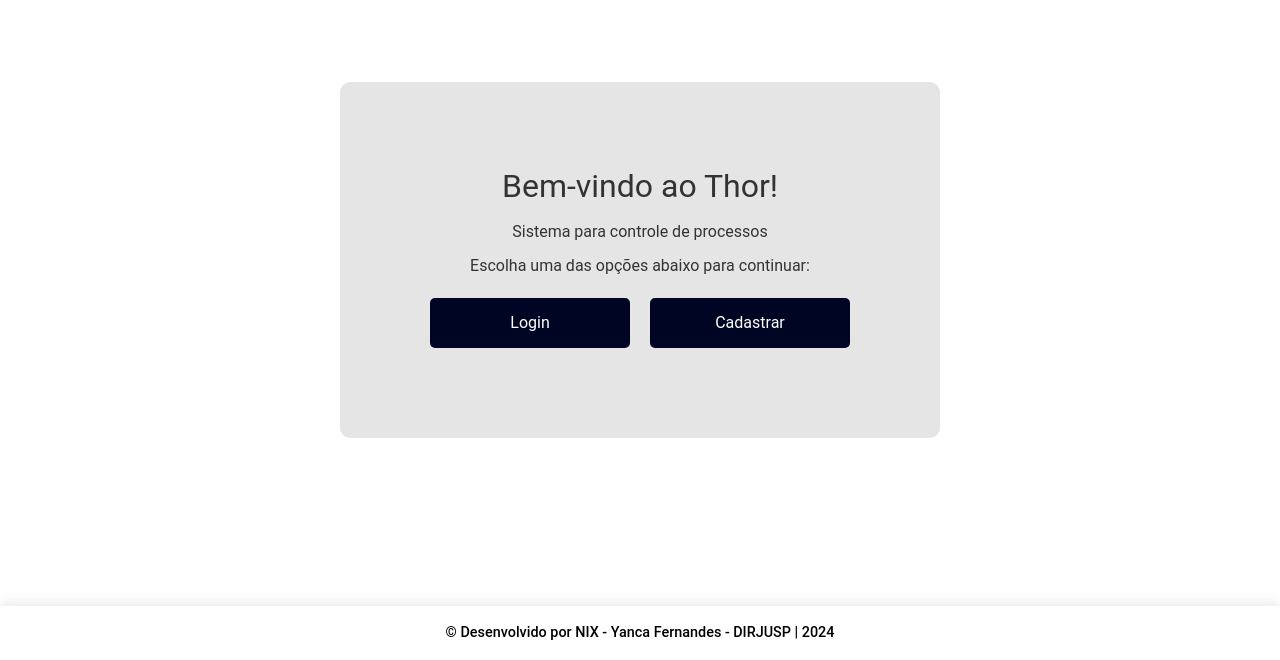
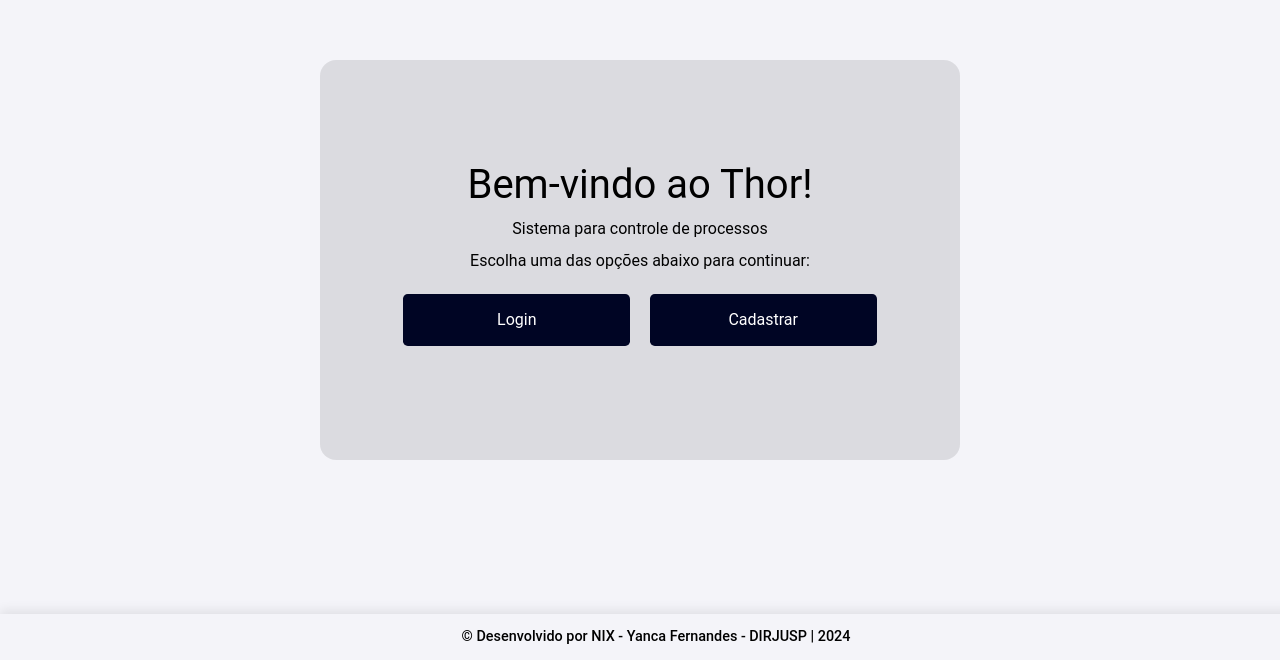
Before and after one commit to yancafer/thor, a React (Vite) app: page / in a window 1280 px wide. Shown: the part 140-800 px from the top of the page. Built offline with nearby package versions, Linux system fonts and the light colour scheme; no server answers.

Commit message:
Refatorando arquivos

```diff
--- a/src/components/Sidebar/styles.css
+++ b/src/components/Sidebar/styles.css
@@ -1,12 +1,12 @@
 /* Sidebar */
 .sidebar {
-  width: 270px;
+  width: 16rem;
   background-color: #2c2c34;
-  padding: 20px 0;
+  padding: 1.3rem 0;
   display: flex;
   flex-direction: column;
   align-items: center;
-  box-shadow: 2px 0 8px rgba(0, 0, 0, 0.2);
+  box-shadow: 0.1rem 0 0.5rem rgba(0, 0, 0, 0.2);
 }
 
 /* User Info */
@@ -15,19 +15,19 @@
   flex-direction: column;
   align-items: center;
   text-align: center;
-  margin-bottom: 30px;
+  margin-bottom: 1.875rem;
 }
 
 .user-info .avatar {
-  width: 90px;
-  height: 90px;
+  width: 5.625rem; /* 90px -> 5.625rem */
+  height: 5.625rem; /* 90px -> 5.625rem */
   border-radius: 50%;
-  margin-bottom: 15px;
-  box-shadow: 0 4px 8px rgba(0, 0, 0, 0.2);
+  margin-bottom: 0.9375rem; /* 15px -> 0.9375rem */
+  box-shadow: 0 0.25rem 0.5rem rgba(0, 0, 0, 0.2); /* 4px, 8px -> 0.25rem, 0.5rem */
 }
 
 .user-info .user-email {
-  font-size: 14px;
+  font-size: 0.875rem; /* 14px -> 0.875rem */
   color: #d3d3d3;
   font-weight: bold;
   text-align: center;
@@ -46,13 +46,13 @@
   width: 100%; /* Garante que todos os botões tenham a mesma largura */
   background-color: #3b3b45;
   color: white;
-  font-size: 16px;
+  font-size: 1rem; /* 16px -> 1rem */
   font-weight: 500;
   text-align: center;
-  padding: 15px;
-  margin: 5px 0;
+  padding: 0.9375rem; /* 15px -> 0.9375rem */
+  margin: 0.3125rem 0; /* 5px -> 0.3125rem */
   cursor: pointer;
-  border-radius: 8px;
+  border-radius: 0.5rem;
   transition: all 0.3s ease;
   user-select: none;
   box-sizing: border-box; /* Garante que padding não afete a largura */
@@ -60,7 +60,7 @@
 
 .menu-item:hover {
   background-color: #4a4a55;
-  box-shadow: 0 4px 8px rgba(0, 0, 0, 0.2);
+  box-shadow: 0 0.25rem 0.5rem rgba(0, 0, 0, 0.2); /* 4px, 8px -> 0.25rem, 0.5rem */
 }
 
 .menu-item.active {
@@ -85,24 +85,3 @@
 .menu-item.logout:hover {
   background-color: #ff2e2e;
 }
-
-/* Responsividade */
-@media (max-width: 768px) {
-  .sidebar {
-    width: 200px;
-  }
-
-  .menu-item {
-    font-size: 14px;
-    padding: 12px;
-  }
-
-  .user-info .avatar {
-    width: 70px;
-    height: 70px;
-  }
-
-  .user-info .user-email {
-    font-size: 12px;
-  }
-}
--- a/src/index.css
+++ b/src/index.css
@@ -1,122 +1,65 @@
-/* Reset Global */
-*,
-*::before,
-*::after {
-  margin: 0;
-  padding: 0;
-  box-sizing: border-box;
+html, body, div, span, applet, object, iframe,
+h1, h2, h3, h4, h5, h6, p, blockquote, pre,
+a, abbr, acronym, address, big, cite, code,
+del, dfn, em, img, ins, kbd, q, s, samp,
+small, strike, strong, sub, sup, tt, var,
+b, u, i, center,
+dl, dt, dd, ol, ul, li,
+fieldset, form, label, legend,
+table, caption, tbody, tfoot, thead, tr, th, td,
+article, aside, canvas, details, embed,
+figure, figcaption, footer, header, hgroup,
+menu, nav, output, ruby, section, summary,
+time, mark, audio, video {
+	margin: 0;
+	padding: 0;
+	border: 0;
+	font-size: 100%;
+	font: inherit;
+	vertical-align: baseline;
+}
+/* HTML5 display-role reset for older browsers */
+article, aside, details, figcaption, figure,
+footer, header, hgroup, menu, nav, section {
+	display: block;
+}
+body {
+	line-height: 1;
+}
+ol, ul {
+	list-style: none;
+}
+blockquote, q {
+	quotes: none;
+}
+blockquote:before, blockquote:after,
+q:before, q:after {
+	content: '';
+	content: none;
+}
+table {
+	border-collapse: collapse;
+	border-spacing: 0;
 }
 
-html {
-  height: 100%;
-  width: 100%;
-  scroll-behavior: smooth; /* Animação suave ao rolar */
-  font-size: 100%; /* Define o tamanho base da fonte */
+/* Custom CSS */
+:root {
+  --primary-color: #ffffff;
+  --secondary-color: #000000;
+  --background-color: #F4F4F9;
+  --text-color: #333;
+
+  /* Fontes */
+  --font-family: 'Roboto', sans-serif;
+  --font-size: 1rem;
+  --font-primary-color: #fff;
+
+  /* Cor dos botões */
+  --button-primary-color: #000524;
+  --button-hover-color: #090979;
 }
 
 body {
-  height: 100%;
-  width: 100%;
-  font-family: "Roboto", sans-serif; /* Fonte principal */
-  line-height: 1.5; /* Altura de linha consistente */
-  -webkit-font-smoothing: antialiased; /* Melhora o render de fontes no Chrome/Safari */
-  -moz-osx-font-smoothing: grayscale; /* Melhora o render de fontes no Firefox */
-  overflow-x: hidden; /* Evita barra de rolagem horizontal */
-  background-color: #f5f5f5; /* Cor de fundo padrão */
-  color: #333; /* Cor de texto padrão */
+  font-family: var(--font-family);
+  font-size: var(--font-size);
 }
-
-img,
-picture,
-video,
-canvas {
-  display: block;
-  max-width: 100%; /* Garante que mídias não ultrapassem seus contêineres */
-  height: auto; /* Mantém a proporção */
-}
-
-input,
-button,
-textarea,
-select {
-  font: inherit; /* Herda a fonte do body */
-  border: none; /* Remove bordas padrão */
-  outline: none; /* Remove contorno ao focar */
-}
-
-a {
-  text-decoration: none; /* Remove sublinhado */
-  color: inherit; /* Herda a cor do texto */
-}
-
-ul,
-ol {
-  list-style: none; /* Remove marcadores e números */
-}
-
-table {
-  border-collapse: collapse; /* Remove espaçamento entre células */
-  width: 100%; /* Garante que a tabela ocupe o contêiner */
-}
-
-button {
-  cursor: pointer; /* Exibe o cursor de ponteiro */
-  border: none;
-  background: none; /* Remove fundo padrão */
-}
-
-h1,
-h2,
-h3,
-h4,
-h5,
-h6,
-p {
-  margin: 0; /* Remove margens padrão */
-  font-weight: normal; /* Normaliza pesos de títulos */
-}
-
-code {
-  font-family: source-code-pro, Menlo, Monaco, Consolas, "Courier New",
-    monospace;
-  font-size: 1em; /* Garante tamanho de fonte consistente */
-}
-
-/* Layout Base */
-body,
-html {
-  display: flex;
-  flex-direction: column; /* Layout vertical padrão */
-}
-
-#root {
-  height: 100%;
-  width: 100%;
-  display: flex;
-  flex-direction: column; /* Adapta para layouts flexíveis */
-  align-items: stretch; /* Alinha itens ao longo do eixo principal */
-}
-
-/* Focus Styles (Acessibilidade) */
-:focus {
-  outline: 2px solid #007bff; /* Contorno visível ao focar */
-  outline-offset: 2px;
-}
-
-/* Scrollbar Custom (Opcional) */
-::-webkit-scrollbar {
-  width: 8px;
-}
-
-::-webkit-scrollbar-thumb {
-  background: #bbb;
-  border-radius: 4px;
-}
-
-::-webkit-scrollbar-thumb:hover {
-  background: #888;
-}
-
-::-webkit-scrollbar-track {
-  background: #f5f5f5;
-}
--- a/src/pages/Home/index.tsx
+++ b/src/pages/Home/index.tsx
@@ -6,8 +6,8 @@ function Home() {
   return (
     <div className="container">
       <div className="button-box">
-        <h1>Bem-vindo ao Thor!</h1>
-        <h4>Sistema para controle de processos</h4>
+        <h1 className="text-title">Bem-vindo ao Thor!</h1>
+        <h4 className="text-subtitle">Sistema para controle de processos</h4>
         <p>Escolha uma das opções abaixo para continuar:</p>
         <div className="button-group">
           <Link to="/login" className="btn-login">Login</Link>
--- a/src/pages/Home/styles.css
+++ b/src/pages/Home/styles.css
@@ -1,89 +1,70 @@
-/*
-
-.color1 { #1c31a5 };
-.color2 { #101f78 };
-.color3 { #020f59 };
-.color4 { #010937 };
-.color5 { #000524 };
-
-*/
-
 .container {
   display: flex;
   flex-direction: row;
   justify-content: center;
   align-items: center;
-    background-color: #fff;
-    height: 100vh;
-    width: 100vw;
+  background-color: var(--background-color);
+  height: 100svh;
+  width: 100svw;
 }
 
-.button-box{
+.button-box {
   display: flex;
   flex-direction: column;
   align-items: center;
-    gap: 10px;
+  justify-content: center;
+  gap: 1rem;
   background-color: rgba(0, 0, 0, 0.1);
-    border-radius: 10px;
-    padding: 80px;
+  border-radius: 1rem;
+  width: 40rem;
+  height: 25rem;
 }
 
-.button-group{
+.text-title {
+  font-size: 2.5rem;
+}
+
+.text-subtitle {
+  font-size: var(--font-size);
+}
+
+.button-group {
   display: flex;
   flex-direction: row;
   justify-content: center;
   align-items: center;
 }
-.btn-login, .btn-register {
+
+.btn-login,
+.btn-register {
   display: flex;
   justify-content: center;
   align-items: center;
-    background-color: #000524;
-    border-radius: 5px;
-    padding: 10px;
-    margin: 10px;
+  text-decoration: none;
+  background-color: var(--button-primary-color);
+  border-radius: 0.3rem;
+  padding: 0.6rem;
+  margin: 0.6rem;
   cursor: pointer;
-    width: 200px;
-    height: 50px;
-    color: #fff;
-    opacity: 0;
-    animation: fadeIn 1s ease forwards;
+  width: 13rem;
+  height: 2rem;
+  color: var(--font-primary-color);
 }
 
-  .btn-login {
-    animation-delay: 0.5s;
-  }
-
-  .btn-register {
-    animation-delay: 1s;
+.btn-login:hover,
+.btn-register:hover {
+  transform: scale(1.05);
+  box-shadow: 0 0.25rem 0.6rem rgba(0, 0, 0, 0.5);
+  background-color: var(--button-hover-color);
 }
 
 @keyframes fadeIn {
   from {
       opacity: 0;
-      transform: translateY(20px);
+      transform: translateY(1.25rem);
   }
   to {
       opacity: 1;
       transform: translateY(0);
   }
 }
-
-.btn-login:hover,
-.btn-register:hover {
-  transform: scale(1.1); /* Aumenta o tamanho em 10% */
-  box-shadow: 0 4px 10px rgba(0, 0, 0, 0.5); /* Adiciona uma sombra */
-  background-color: #090979; /* Muda a cor de fundo */
-}
-
-/* Animação de opacidade inicial */
-@keyframes fadeIn {
-  from {
-    opacity: 0;
-    transform: translateY(20px);
-  }
-  to {
-    opacity: 1;
-    transform: translateY(0);
-  }
-}
--- a/src/pages/HomePage/index.tsx
+++ b/src/pages/HomePage/index.tsx
@@ -33,7 +33,7 @@ const Dashboard: React.FC = () => {
   const [selectedProcess, setSelectedProcess] = useState<Process | null>(null);
   const [newStatus, setNewStatus] = useState<string>("");
   const [currentPage, setCurrentPage] = useState<number>(1);
-  const itemsPerPage = 10;
+  const itemsPerPage = 8;
 
   useEffect(() => {
     if (user?.uid) {
@@ -267,9 +267,9 @@ const Dashboard: React.FC = () => {
               </th>
               <th className="table-header">Número do Processo</th>
               <th className="table-header">Assunto</th>
-              <th className="table-header">Data (criação)</th>
-              <th className="table-header">Data (recebimento)</th>
-              <th className="table-header">Data (envio)</th>
+              <th className="table-header">Criado</th>
+              <th className="table-header">Recebido</th>
+              <th className="table-header">Enviado</th>
               <th className="table-header">Status</th>
               <th className="table-header">Ações</th>
             </tr>
--- a/src/pages/register/styles.css
+++ b/src/pages/register/styles.css
@@ -15,7 +15,7 @@
   max-width: 800px;
   padding: 30px;
   border-radius: 12px;
-  background: #ffffff;
+  background:rgb(219, 219, 219);
   box-shadow: 0 4px 6px rgba(0, 0, 0, 0.1);
 }
 
```
Also changed, not shown: src/pages/HomePage/styles.css (+54 -251 lines). Lines whose indentation alone changed are shown as unchanged.
